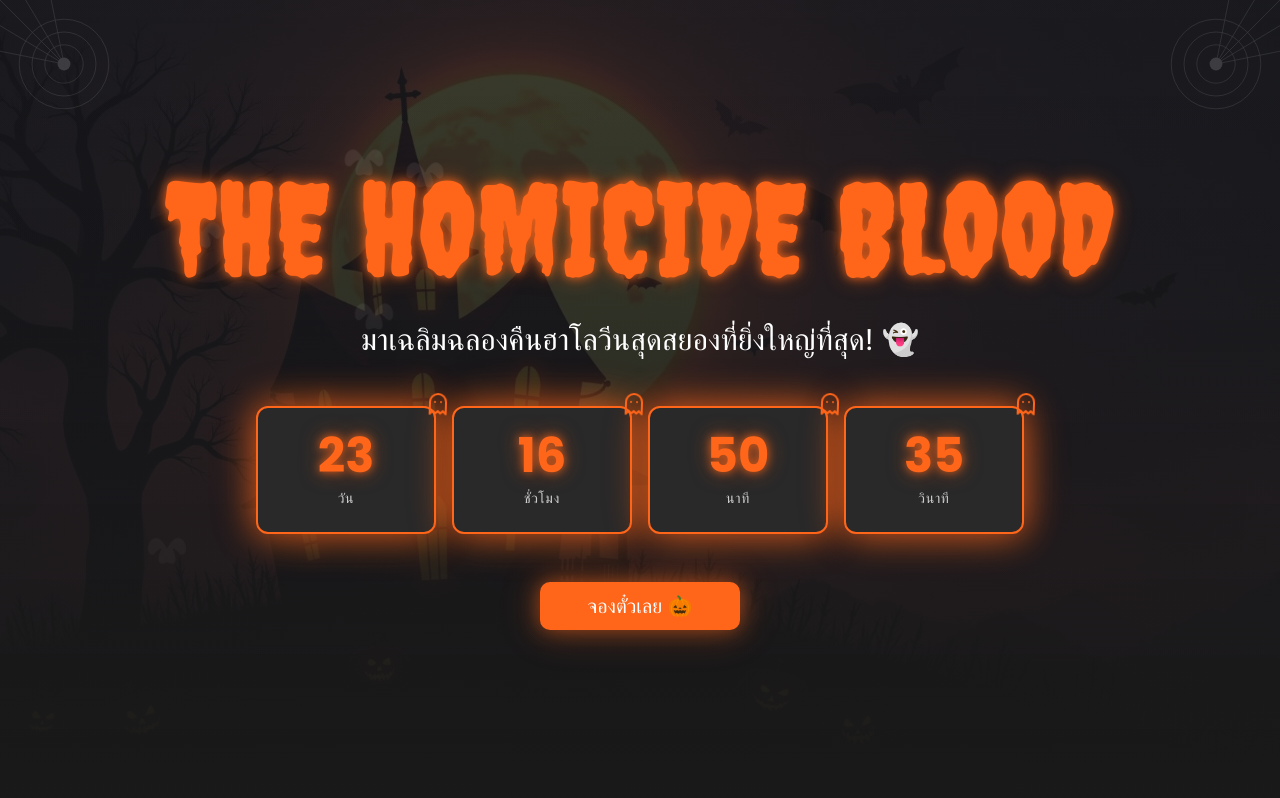
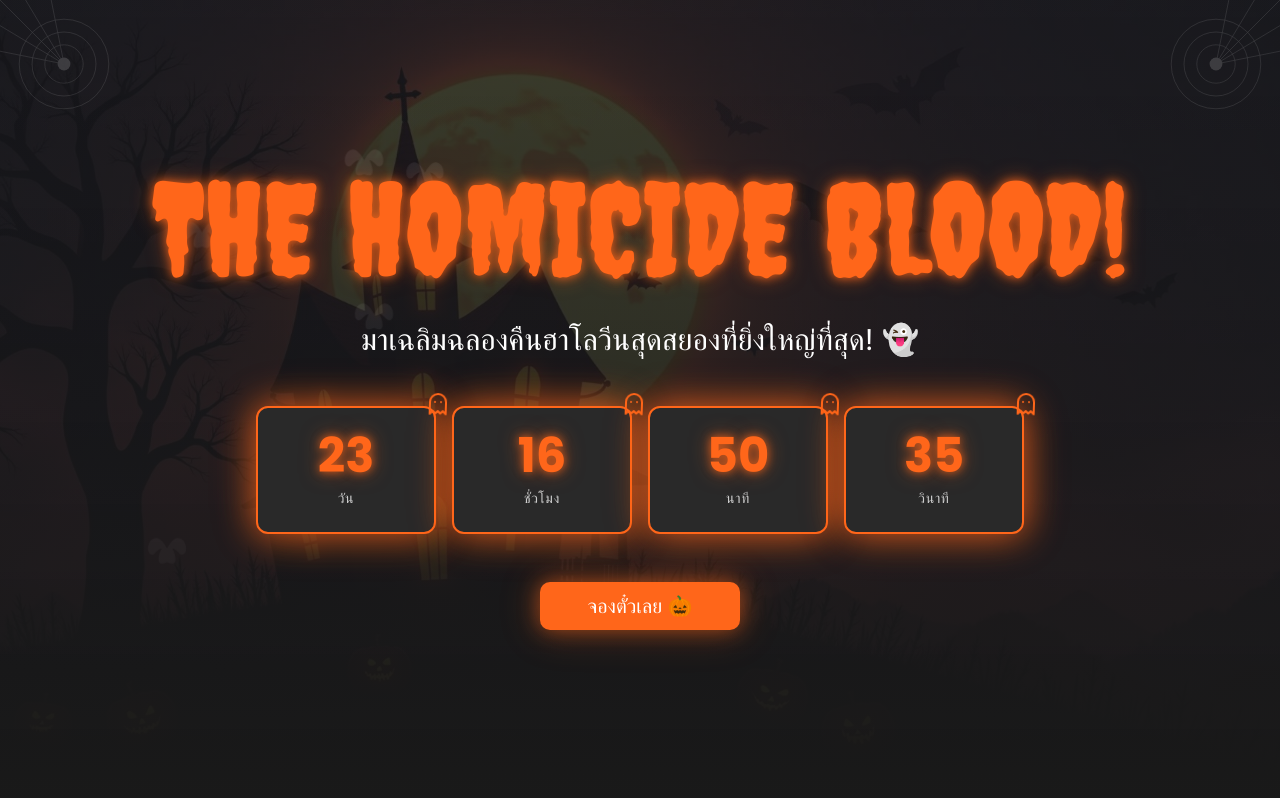
Before and after one commit to Vinner007/ticketpay, a React (Vite) app: page / in a window 1280 px wide. Shown: the top 798 px of the page. Built offline with nearby package versions, Linux system fonts and the light colour scheme; the HTML template or start-up script is replaced by a standard one.

Commit message:
Code edited in Lovable Code Editor

```diff
--- a/src/pages/Index.tsx
+++ b/src/pages/Index.tsx
@@ -141,7 +141,7 @@ const Index = () => {
 
         <div className="relative z-10 container mx-auto px-4 py-20 text-center">
           <h1 className="text-6xl md:text-8xl lg:text-9xl mb-6 text-primary text-glow-orange animate-float">
-            THE HOMICIDE BLOOD
+            THE HOMICIDE BLOOD!
           </h1>
           <div className="text-2xl md:text-3xl mb-12 text-foreground font-body">
             มาเฉลิมฉลองคืนฮาโลวีนสุดสยองที่ยิ่งใหญ่ที่สุด! 👻
```
